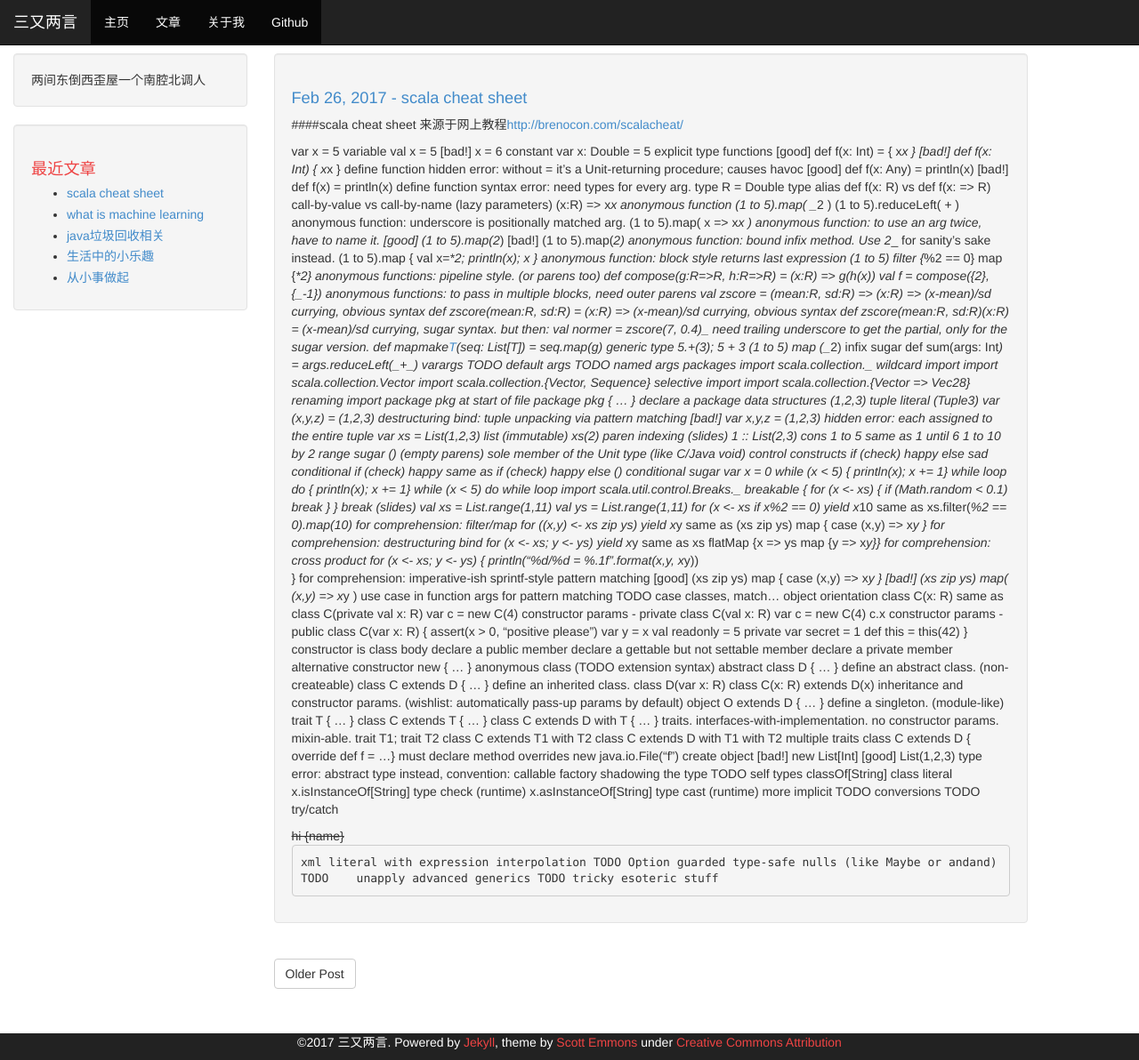
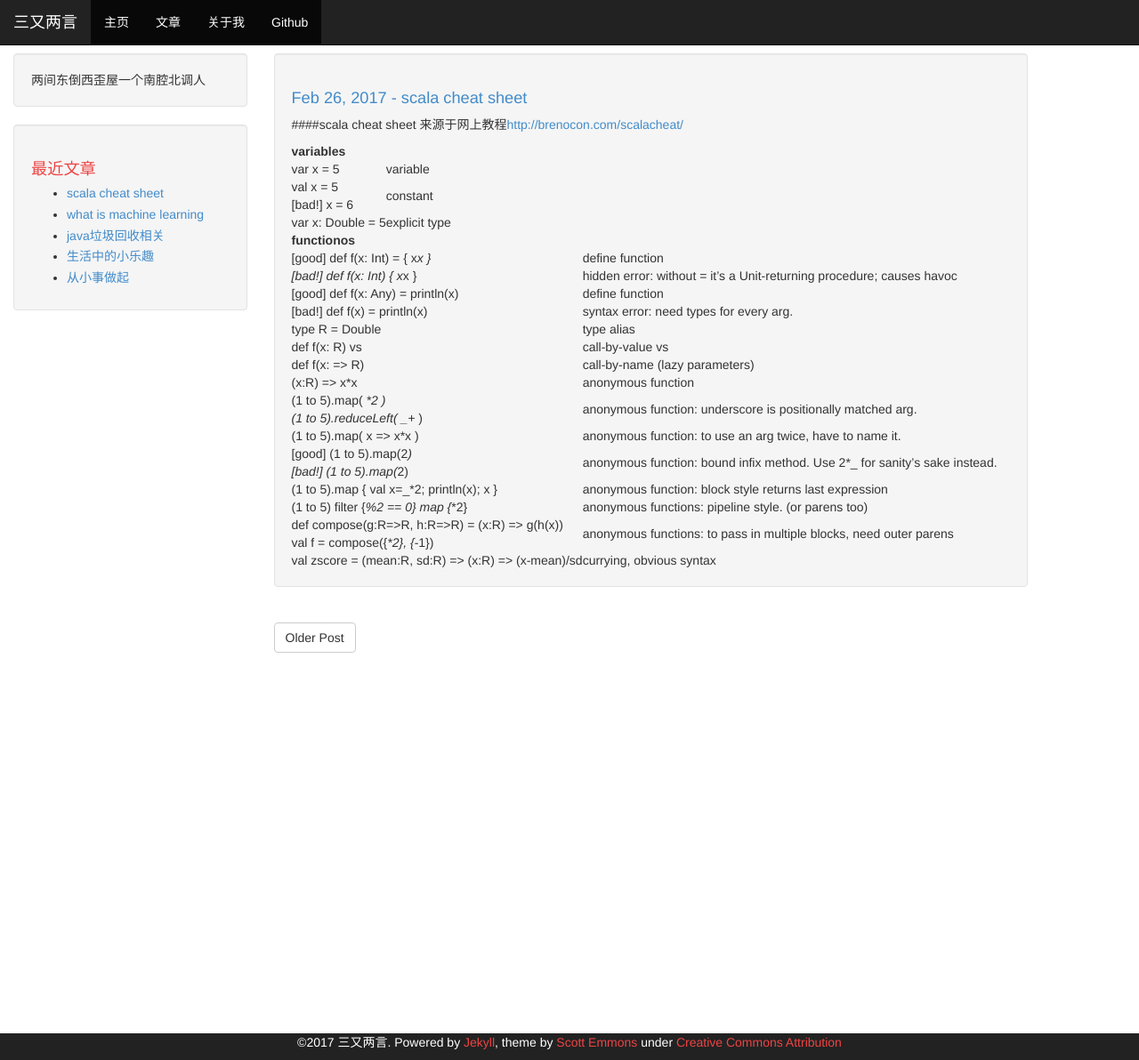
Before and after one commit to libingkui0102/Ep0st, a Jekyll site: the page built from _posts/2017-02-26-scalacheatsheet.md, in a window 1280 px wide and 1192 px high. Shown: the whole window at 89% size. Built offline with Jekyll 4.4.1, drawn with Linux system fonts in a browser that asks for light colours.

Commit message:
scala cheat sheep

```diff
--- a/_posts/2017-02-26-scalacheatsheet.md
+++ b/_posts/2017-02-26-scalacheatsheet.md
@@ -9,135 +9,23 @@ comments:
 ####scala cheat sheet
 来源于网上教程[http://brenocon.com/scalacheat/](http://brenocon.com/scalacheat/)
 
-var x = 5   variable
-val x = 5
-[bad!] x = 6    constant
-var x: Double = 5   explicit type
-functions
-[good] def f(x: Int) = { x*x }
-[bad!] def f(x: Int)   { x*x }  define function
-hidden error: without = it's a Unit-returning procedure; causes havoc
-[good] def f(x: Any) = println(x)
-[bad!] def f(x) = println(x)    define function
-syntax error: need types for every arg.
-type R = Double type alias
-def f(x: R)   vs
-def f(x: => R)  call-by-value   vs
-call-by-name (lazy parameters)
-(x:R) => x*x    anonymous function
-(1 to 5).map( _*2 )
-(1 to 5).reduceLeft( _+_ )  anonymous function: underscore is positionally matched arg.
-(1 to 5).map( x => x*x )    anonymous function: to use an arg twice, have to name it.
-[good] (1 to 5).map(2*)
-[bad!] (1 to 5).map(*2) anonymous function: bound infix method. Use 2*_ for sanity's sake instead.
-(1 to 5).map { val x=_*2; println(x); x }   anonymous function: block style returns last expression
-(1 to 5) filter {_%2 == 0} map {_*2}    anonymous functions: pipeline style. (or parens too)
-def compose(g:R=>R, h:R=>R) = (x:R) => g(h(x))
-val f = compose({_*2}, {_-1})   anonymous functions: to pass in multiple blocks, need outer parens
-val zscore = (mean:R, sd:R) => (x:R) => (x-mean)/sd currying, obvious syntax
-def zscore(mean:R, sd:R) = (x:R) => (x-mean)/sd currying, obvious syntax
-def zscore(mean:R, sd:R)(x:R) = (x-mean)/sd currying, sugar syntax. but then:
-val normer = zscore(7, 0.4)_    need trailing underscore to get the partial, only for the sugar version.
-def mapmake[T](g:T=>T)(seq: List[T]) = seq.map(g)   generic type
-5.+(3); 5 + 3
-(1 to 5) map (_*2)  infix sugar
-def sum(args: Int*) = args.reduceLeft(_+_)  varargs
-TODO    default args
-TODO    named args
-packages
-import scala.collection._   wildcard import
-import scala.collection.Vector
-import scala.collection.{Vector, Sequence}  selective import
-import scala.collection.{Vector => Vec28}   renaming import
-package pkg at start of file
-package pkg { ... } declare a package
-data structures
-(1,2,3) tuple literal (Tuple3)
-var (x,y,z) = (1,2,3)   destructuring bind: tuple unpacking via pattern matching
-[bad!] var x,y,z = (1,2,3)  hidden error: each assigned to the entire tuple
-var xs = List(1,2,3)
-list (immutable)
-xs(2)   paren indexing (slides)
-1 :: List(2,3)  cons
-1 to 5   same as   1 until 6
-1 to 10 by 2    range sugar
-()   (empty parens) sole member of the Unit type (like C/Java void)
-control constructs
-if (check) happy else sad   conditional
-if (check) happy   same as
-if (check) happy else ()    conditional sugar
-var x = 0
-while (x < 5) { println(x); x += 1} while loop
-do { println(x); x += 1} while (x < 5)  do while loop
-import scala.util.control.Breaks._
-breakable {
-    for (x <- xs) {
-        if (Math.random < 0.1) break
-    }
-}   break (slides)
-val xs = List.range(1,11)
-val ys = List.range(1,11)
-for (x <- xs if x%2 == 0) yield x*10   same as
-xs.filter(_%2 == 0).map(_*10)   for comprehension: filter/map
-for ((x,y) <- xs zip ys) yield x*y   same as
-(xs zip ys) map { case (x,y) => x*y }   for comprehension: destructuring bind
-for (x <- xs; y <- ys) yield x*y   same as
-xs flatMap {x => ys map {y => x*y}} for comprehension: cross product
-for (x <- xs; y <- ys) {
-    println("%d/%d = %.1f".format(x,y, x*y))
-}   for comprehension: imperative-ish
-sprintf-style
-pattern matching
-[good] (xs zip ys) map { case (x,y) => x*y }
-[bad!] (xs zip ys) map( (x,y) => x*y )  use case in function args for pattern matching
-TODO case classes, match...
-object orientation
-class C(x: R)   same as
-class C(private val x: R)
-var c = new C(4)    constructor params - private
-class C(val x: R)
-var c = new C(4)
-c.x
-constructor params - public
-class C(var x: R) {
-  assert(x > 0, "positive please")
-  var y = x
-  val readonly = 5
-  private var secret = 1
-  def this = this(42)
-}
-constructor is class body
-declare a public member
-declare a gettable but not settable member
-declare a private member
-alternative constructor
-new { ... } anonymous class (TODO extension syntax)
-abstract class D { ... }    define an abstract class. (non-createable)
-class C extends D { ... }   define an inherited class.
-class D(var x: R)
-class C(x: R) extends D(x)  inheritance and constructor params. (wishlist: automatically pass-up params by default)
-object O extends D { ... }  define a singleton. (module-like)
-trait T { ... }
-class C extends T { ... }
-class C extends D with T { ... }    traits.
-interfaces-with-implementation. no constructor params. mixin-able.
-trait T1; trait T2
-class C extends T1 with T2
-class C extends D with T1 with T2   multiple traits
-class C extends D { override def f = ...}   must declare method overrides
-new java.io.File("f")   create object
-[bad!] new List[Int]
-[good] List(1,2,3)  type error: abstract type
-instead, convention: callable factory shadowing the type
-TODO    self types
-classOf[String] class literal
-x.isInstanceOf[String]  type check (runtime)
-x.asInstanceOf[String]  type cast (runtime)
-more
-implicit    TODO conversions
-TODO    try/catch
-<s>hi {name}</s>    xml literal with expression interpolation
-TODO Option guarded type-safe nulls (like Maybe or andand)
-TODO    unapply
-advanced generics
-TODO tricky esoteric stuff
+|variables| |
+|---|---|
+|var x = 5| variable|
+|val x = 5 <br/> [bad!] x = 6|constant|
+|var x: Double = 5|explicit type|
+
+|functionos| |
+|---|---|
+|[good] def f(x: Int) = { x*x } <br/> [bad!] def f(x: Int)   { x*x }|define function <br> hidden error: without = it's a Unit-returning procedure; causes havoc|
+|[good] def f(x: Any) = println(x) <br/> [bad!] def f(x) = println(x)|  define function <br/> syntax error: need types for every arg.|
+|type R = Double|type alias|
+|def f(x: R)   vs <br/> def f(x: => R)|call-by-value   vs <br/> call-by-name (lazy parameters)|
+|(x:R) => x*x   |anonymous function|
+|(1 to 5).map( _*2 ) <br/> (1 to 5).reduceLeft( _+_ )|anonymous function: underscore is positionally matched arg. |
+|(1 to 5).map( x => x*x )   |anonymous function: to use an arg twice, have to name it.|
+|[good] (1 to 5).map(2*)<br/> [bad!] (1 to 5).map(*2)|anonymous function: bound infix method. Use 2*_ for sanity's sake instead. |
+|(1 to 5).map { val x=_*2; println(x); x }  |anonymous function: block style returns last expression|
+|(1 to 5) filter {_%2 == 0} map {_*2}   |anonymous functions: pipeline style. (or parens too)|
+|def compose(g:R=>R, h:R=>R) = (x:R) => g(h(x))<br/> val f = compose({_*2}, {_-1})|anonymous functions: to pass in multiple blocks, need outer parens|
+|val zscore = (mean:R, sd:R) => (x:R) => (x-mean)/sd    |currying, obvious syntax|
```
